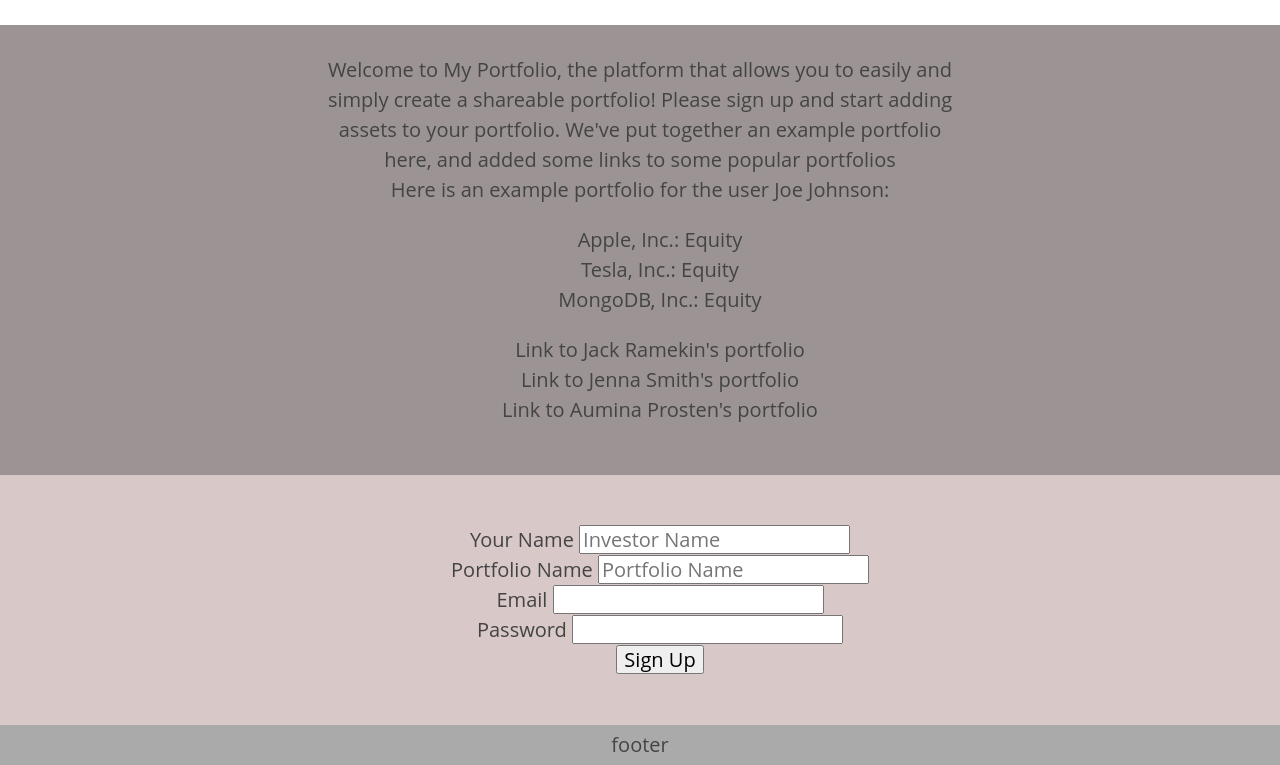
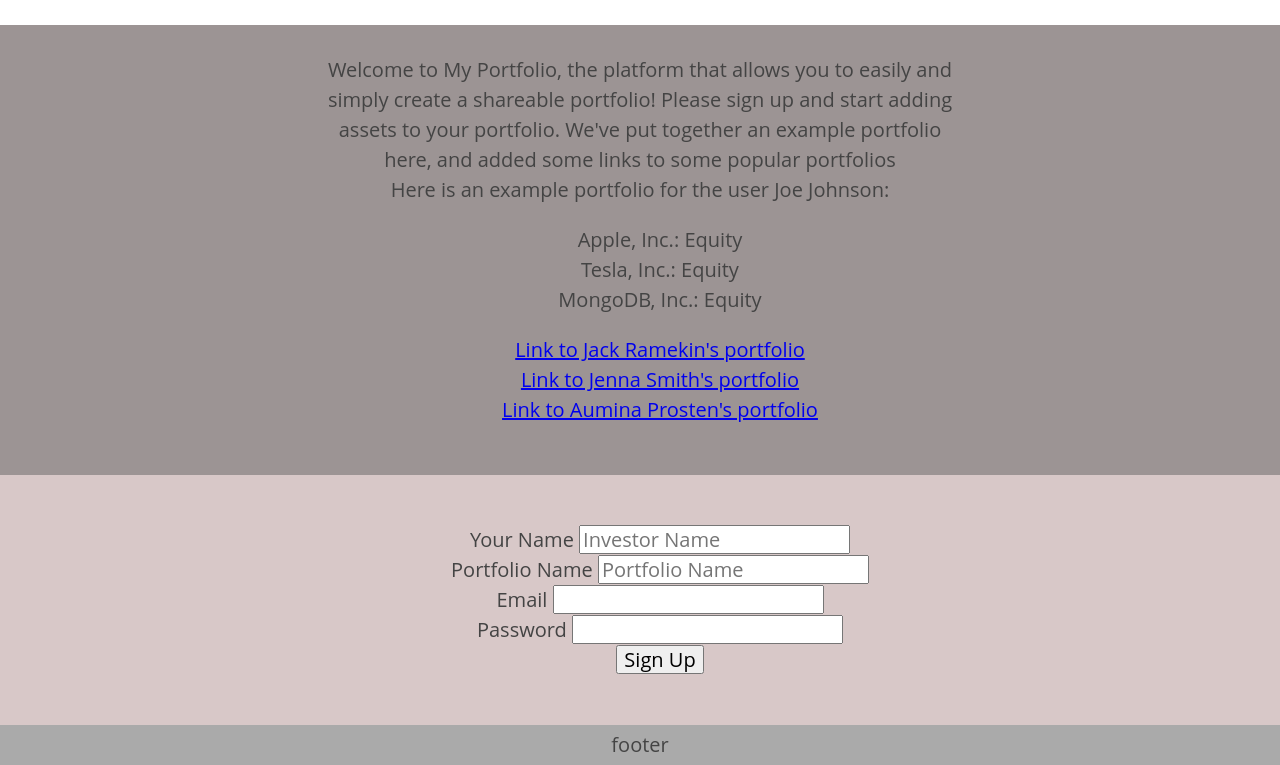
Before and after one commit to connormccormack/my-portfolio-app-wireframes, a plain HTML site: page index.html in a window 1280 px wide. Shown: the part 110-875 px from the top of the page. Drawn offline with nearby package versions, Linux system fonts and the light colour scheme.

Commit message:
links added

```diff
--- a/index.html
+++ b/index.html
@@ -31,9 +31,9 @@
         </ul>
       </div>
       <ul>
-        <li>Link to Jack Ramekin's portfolio</li>
-        <li>Link to Jenna Smith's portfolio</li>
-        <li>Link to Aumina Prosten's portfolio</li>
+        <li><a href="www.prtfl.io/user_link">Link to Jack Ramekin's portfolio</a></li>
+        <li><a href="www.prtfl.io/user_link">Link to Jenna Smith's portfolio</a></li>
+        <li><a href="www.prtfl.io/user_link">Link to Aumina Prosten's portfolio</a></li>
       </ul>
     </section>
     <section class="signup-page">
```
